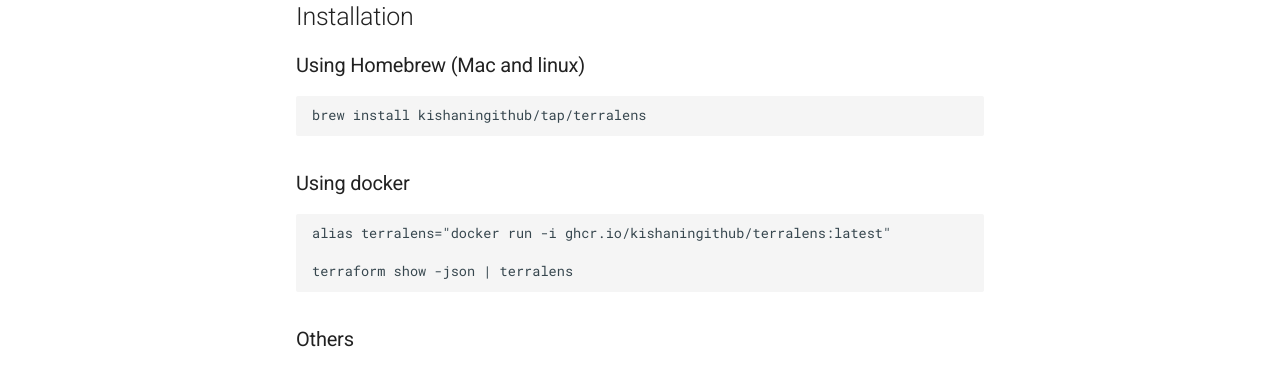
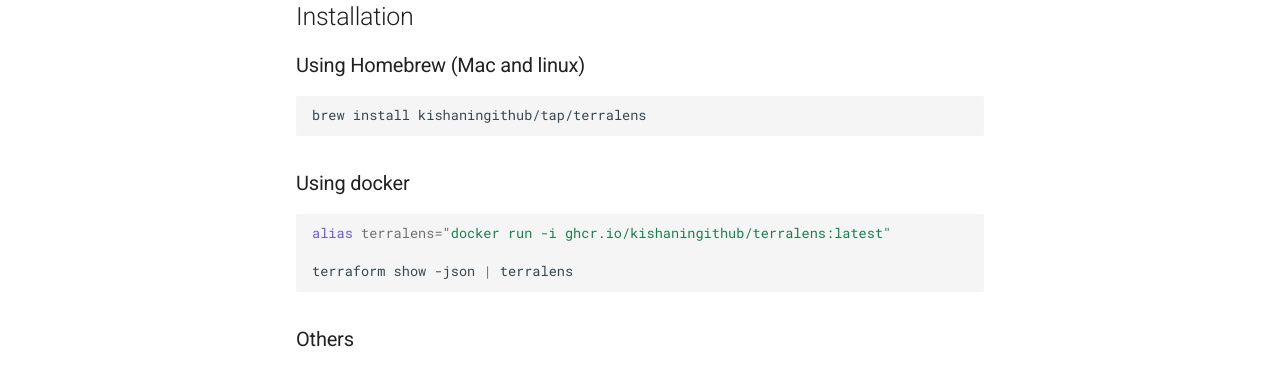
Before and after one commit to kishaningithub/terralens, an MkDocs documentation site: the page built from docs/index.md, in a window 1280 px wide. Shown: the part 272-640 px from the top of the page. Built offline with MkDocs 1.6.1 and Material for MkDocs 9.7.7, drawn with Linux system fonts in a browser that asks for light colours; comment, search, counter and statistics services are not loaded.

Commit message:
[docs] add syntax highlighting for code blocks

```diff
--- a/mkdocs.yml
+++ b/mkdocs.yml
@@ -1,5 +1,10 @@
 site_name: Terralens
 repo_url: https://github.com/kishaningithub/terralens
+markdown_extensions:
+  # Syntax highlighting of code blocks
+  - pymdownx.highlight:
+      use_pygments: true
+  - pymdownx.superfences
 theme:
   name: material
   palette:
```
Also changed, not shown: CONTRIBUTING.md (+5 -0 lines).
